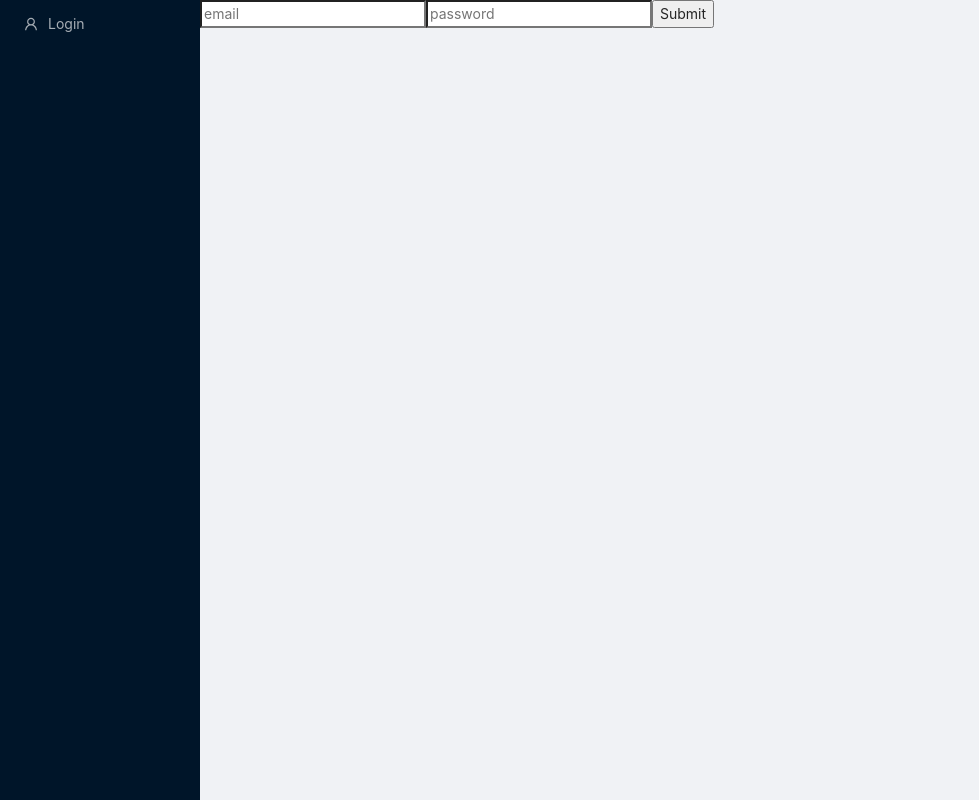
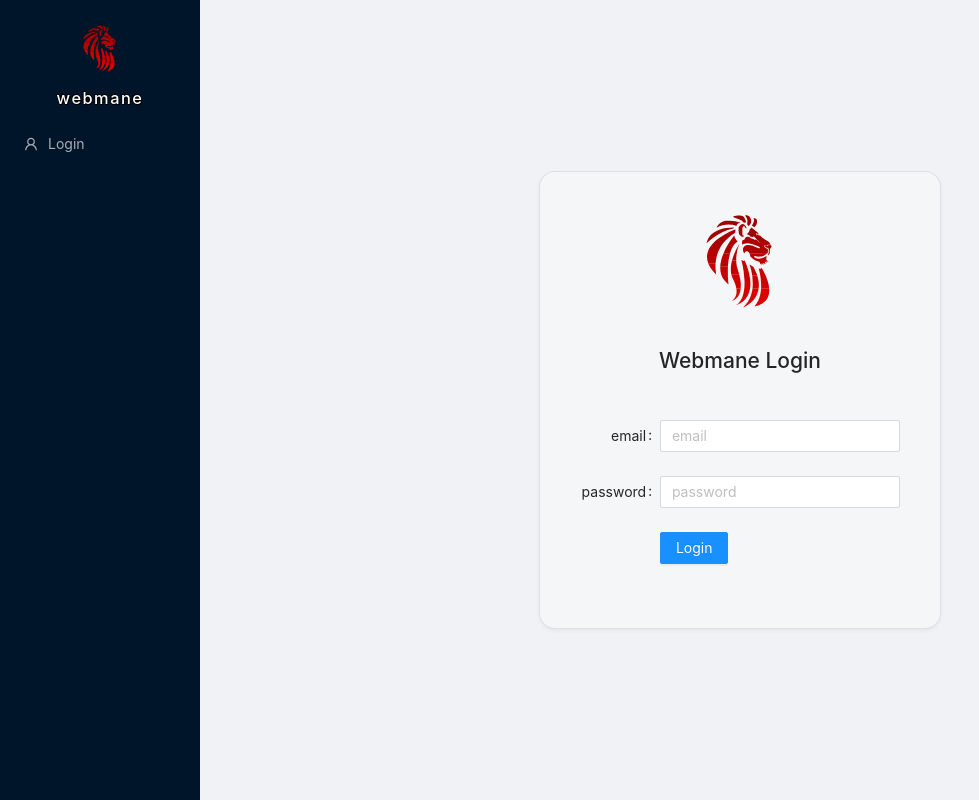
Before and after one commit to sjbavier/wm-react2, a React (Create React App) app: page /login in a window 1280 px wide. Shown: the whole page, without its empty margins (0-979 px from the left). Built offline with nearby package versions, Linux system fonts and the light colour scheme.

Commit message:
updated login form, and added some layout styles

```diff
--- a/src/App.tsx
+++ b/src/App.tsx
@@ -1,9 +1,9 @@
 import React, { FC } from 'react'
-import logo from './logo.svg'
 import { Routes, Route } from 'react-router-dom'
 import Nav from './components/nav/Nav'
 import LoginForm from './components/login/LoginForm'
 import PrivateRoute from './components/login/PrivateRoute'
+import Bookmarks from './components/bookmarks/Bookmarks'
 import { Layout } from 'antd'
 
 import './global.scss'
@@ -15,13 +15,13 @@ const App: FC = () => {
     <div className={ styles.maxHeight }>
       <Layout>
         <Nav></Nav>
-        <div className='wrapper'>
+        <div className={ styles.wrapper }>
           <Routes>
             <Route path="/" element={<div>Home</div>} />
             <Route path="/login" element={<LoginForm />} />
             <Route path="/dashboard" element={
               <PrivateRoute>
-                <div>Dashboard</div>
+                <div>Dashboard <Bookmarks /></div>
               </PrivateRoute>
             }
             />
--- /dev/null
+++ b/src/components/bookmarks/Bookmarks.tsx
@@ -0,0 +1,33 @@
+import React, { FC, useState, useEffect } from 'react'
+import clientFetch from '../../lib/clientFetch'
+
+const Bookmarks: FC = () => {
+    let [bookmarks, setBookmarks] = useState([])
+    let [isLoading, setIsLoading] = useState(true)
+
+
+    useEffect(() => {
+        setIsLoading(true)
+        let opts = {
+            method: 'GET',
+            path: 'http://localhost:5000/api/bookmarks',
+            cb: setBookmarks
+        }
+
+        clientFetch(opts)
+        setIsLoading(false)
+    }, [])
+
+    return (
+        <div>
+            <h1>bookmarks</h1>
+            <div>{
+                isLoading ? <div>loading...</div> : <div>{bookmarks}</div>
+            }
+            </div>
+
+        </div>
+    )
+}
+
+export default Bookmarks
--- /dev/null
+++ b/src/components/login/Login.module.scss
@@ -0,0 +1,36 @@
+@import '../../global.scss';
+
+.flex {
+    display: flex;
+    flex-direction: column;
+    flex-wrap: nowrap;
+    justify-content: center;
+    align-items: center;
+    height: 100vh;
+}
+
+.logo_wrapper {
+    display: flex;
+    justify-content: center;
+    align-items: center;
+    flex-direction: column;
+}
+
+.logo_item:last-of-type {
+    padding: 0 0 ($unit * 2) 0;
+}
+
+.logo {
+    max-width: 100px;
+    width: 100%;
+    padding: 0 0 ($unit * 2) 0;
+}
+
+
+.login_form {
+    background: rgba(255, 255, 255, 0.33 );
+    border-radius: 1rem;
+    border: 1px solid rgba(218, 218, 218, 0.8);
+    padding: $big-pad;
+    box-shadow: 0px 2px 3px rgba(224, 224, 224, 0.5);
+}
--- a/src/components/login/LoginForm.tsx
+++ b/src/components/login/LoginForm.tsx
@@ -1,68 +1,85 @@
-import React, { Component } from 'react'
+import React, { FC, useState } from 'react'
 import { client } from '../../lib/Client'
+import { Form, Input, Button } from 'antd'
 
-class LoginForm extends Component {
+import webmaneLogo from '../../img/LionHeadLOGO.svg'
 
-    state = {
-        email: '',
-        password: '',
-        formState: '',
-        token: ''
+import styles from './Login.module.scss'
+
+const LoginForm: FC = () => {
+
+    const [email, setEmail] = useState('')
+    const [password, setPassword] = useState('')
+    const [msg, setMsg] = useState('')
+
+    function onEmailChange(ev: any): void {
+        setEmail(ev.target.value)
     }
 
-    onEmailChange = ( ev: any ) => {
-        this.setState({ email: ev.target.value })
+    function onPasswordChange(ev: any): void {
+        setPassword(ev.target.value)
     }
 
-    onPasswordChange = ( ev: any ) => {
-        this.setState({ password: ev.target.value })
+    function formUpdate(data: any): void {
+        console.log(data)
+        setMsg(data.message)
+        localStorage.setItem('token', data?.access_token)
     }
 
-    formUpdate = ( data: any ) => {
-        this.setState({
-            formState: data.message,
-            token: data.access_token
-        })
-        localStorage.setItem('token', data.access_token)
+    function formSubmit(ev: any): void {
+        ev.preventDefault()
+        setMsg('Submitting')
+
+        let formdata = {
+            email: email,
+            password: password
         }
 
-    formSubmit = ( ev: any ) => {
-        ev.preventDefault()
-        this.setState({formState: 'submitting'})
-
-        var formdata = {
-            email: this.state.email,
-            password: this.state.password
+        client.login(formdata, formUpdate)
     }
 
-        client.login(formdata, this.formUpdate)
-    }
 
-    render(){
     return (
-            <div>
-                <form onSubmit={ this.formSubmit }>
-                    <input
+        <div className={styles.flex}>
+            <div className={styles.login_form}>
+                <div className={styles.logo_wrapper} >
+                    <div className={styles.logo_item}>
+                        <img className={styles.logo} src={webmaneLogo} alt="webmane logo" />
+                    </div>
+                    <div className={styles.logo_item}>
+                        <h1>Webmane Login</h1>
+                    </div>
+                </div>
+                <Form
+                    labelCol={{ span: 6 }}
+                    wrapperCol={{ span: 30 }}
+                >
+                    <Form.Item label="email" rules={[{ required: true }]}>
+                        <Input
                             placeholder="email"
                             type="text"
-                        value={this.state.email}
-                        onChange={ this.onEmailChange }
+                            value={email}
+                            onChange={onEmailChange}
                         />
-                    <input
+                    </Form.Item>
+                    <Form.Item label="password" rules={[{ required: true }]}>
+                        <Input
                             placeholder="password"
                             type="password"
-                        value={ this.state.password }
-                        onChange={ this.onPasswordChange }
+                            value={password}
+                            onChange={onPasswordChange}
                         />
-                    <input
-                        type="submit"
-                    />
-                </form>
-                <p>{ this.state.formState }</p>
-                <p>{ this.state.token }</p>
+                    </Form.Item>
+                    <Form.Item label="" wrapperCol={{ offset: 6 }}>
+                        <Button type="primary" onClick={formSubmit}>
+                            Login
+                        </Button>
+                    </Form.Item>
+                </Form>
+                <p>{msg}</p>
+            </div>
         </div>
     )
 }
-}
 
 export default LoginForm
--- a/src/components/login/PrivateRoute.tsx
+++ b/src/components/login/PrivateRoute.tsx
@@ -1,5 +1,5 @@
 import React from 'react'
-import { Route, Navigate, useLocation } from 'react-router-dom'
+import { Navigate, useLocation } from 'react-router-dom'
 import { client } from '../../lib/Client'
 
 
--- a/src/components/nav/Nav.module.scss
+++ b/src/components/nav/Nav.module.scss
@@ -3,3 +3,33 @@
     height: 150px;
     color: $black;
 }
+
+.logo_wrapper {
+    display: flex;
+    justify-content: center;
+    align-items: center;
+}
+
+.logo {
+    max-width: calc(200px / 4 );
+    width: 100%;
+    padding: 24px 0 12px 0;
+}
+
+.logo_text {
+    color: #fff;
+    size: 2rem;
+    text-align: center;
+    letter-spacing: 1.5px;
+    text-shadow: 1px 1px 0px $black,
+        -1px -1px 0px $black,
+        0px 1px 0px $black,
+        0px -1px 0px $black;
+}
+.logo_subtext {
+    color: rgba( 255, 255, 255, 0.09);
+    size: 3rem;
+    letter-spacing: 2px;
+    text-align: center;
+
+}
--- a/src/components/nav/Nav.tsx
+++ b/src/components/nav/Nav.tsx
@@ -1,8 +1,10 @@
 import React, { Component } from 'react'
-import { Link } from 'react-router-dom'
+import { Link, Navigate } from 'react-router-dom'
 import { client } from '../../lib/Client'
 import { Layout, Menu } from 'antd'
 import { UserOutlined } from '@ant-design/icons'
+
+import webmaneLogo from '../../img/LionHeadLOGO.svg'
 
 import index from '../../index.module.scss'
 import styles from "./Nav.module.scss"
@@ -10,24 +12,28 @@ import styles from "./Nav.module.scss"
 class Nav extends Component {
 
     logout = (ev: React.MouseEvent<HTMLDivElement>) => {
-        ev.preventDefault()
         client.logout()
         this.forceUpdate()
     }
 
     render(): React.ReactNode {
-        const { Sider} = Layout
+        const { Sider } = Layout
         return (
             <header>
-                <Sider breakpoint='lg' collapsedWidth="0" className={ index.maxHeight }>
+                <Sider breakpoint='md' collapsedWidth="0" className={index.maxHeight}>
+                    <div className={ styles.logo_wrapper } onClick={ () => <Navigate to="/" /> }>
+                        <img className={styles.logo} src={webmaneLogo} alt="Webmane logo" />
+                    </div>
+                    <h1 className={ styles.logo_text }>webmane</h1>
+                    {/* <h2 className={ styles.logo_subtext }>net</h2> */}
                     <Menu theme="dark" mode="inline">
                         {
                             client.isLoggedIn() ? (
-                                <Menu.Item icon={ <UserOutlined /> } key="1">
+                                <Menu.Item icon={<UserOutlined />} key="1">
                                     <div onClick={this.logout}>Logout</div>
                                 </Menu.Item>
                             ) : (
-                                <Menu.Item icon={ <UserOutlined /> } key="2">
+                                <Menu.Item icon={<UserOutlined />} key="2">
                                     <Link to='/login'>Login</Link>
                                 </Menu.Item>
                             )
--- a/src/global.scss
+++ b/src/global.scss
@@ -3,6 +3,9 @@
 $black: #000000;
 $primary-font: 'Ubuntu', 'Helvetica';
 $unit: 1rem;
+
+$big-pad: 2.5rem;
+
 
 body {
   margin: 0;
--- a/src/index.module.scss
+++ b/src/index.module.scss
@@ -1,3 +1,7 @@
 .maxHeight {
     min-height: 100vh;
 }
+
+.wrapper {
+    width: 100%;
+}
--- a/src/lib/clientFetch.ts
+++ b/src/lib/clientFetch.ts
@@ -5,7 +5,7 @@ interface ClientFetchOptions {
     cb: any
 }
 
-function clientFetch( opts: ClientFetchOptions ) {
+async function clientFetch( opts: ClientFetchOptions ) {
     const token = localStorage.getItem('token')
     var headers = new Headers()
     headers.append('Accept', 'application/json')
@@ -30,12 +30,11 @@ function clientFetch( opts: ClientFetchOptions ) {
 
 
 function checkStatus(response: any) {
-    if (response.status >= 200 && response.status < 300) {
-      return response;
+    let status = response.status
+    if (status >= 200 && status < 300) {
+        return response
     } else {
-      let error = new Error(`HTTP Error ${response.statusText}`);
-      console.log(error); // eslint-disable-line no-console
-      throw error;
+        return response
     }
 }
 
```
Also changed, not shown: src/img/LionHeadLOGO.svg (added), src/img/logo.svg (added). Lines whose indentation alone changed are shown as unchanged.
